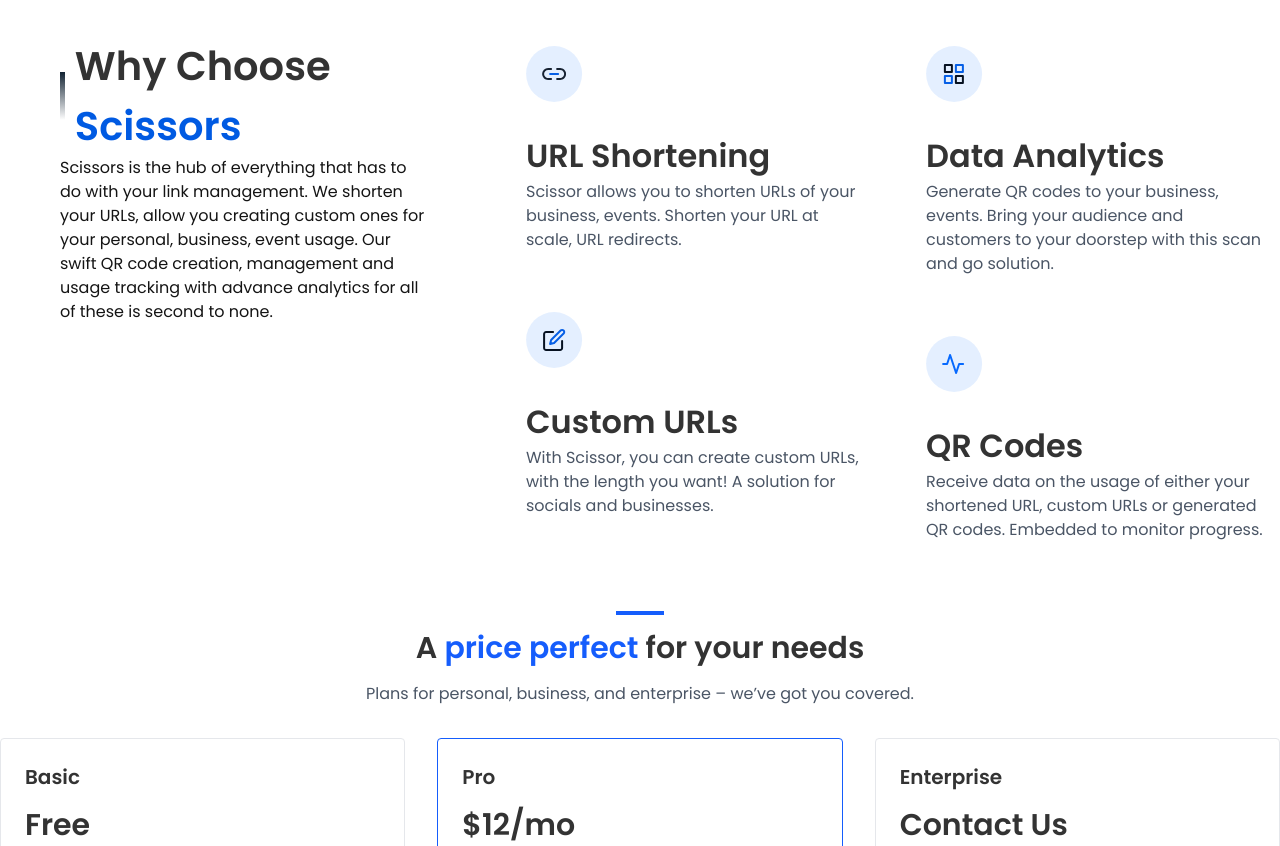
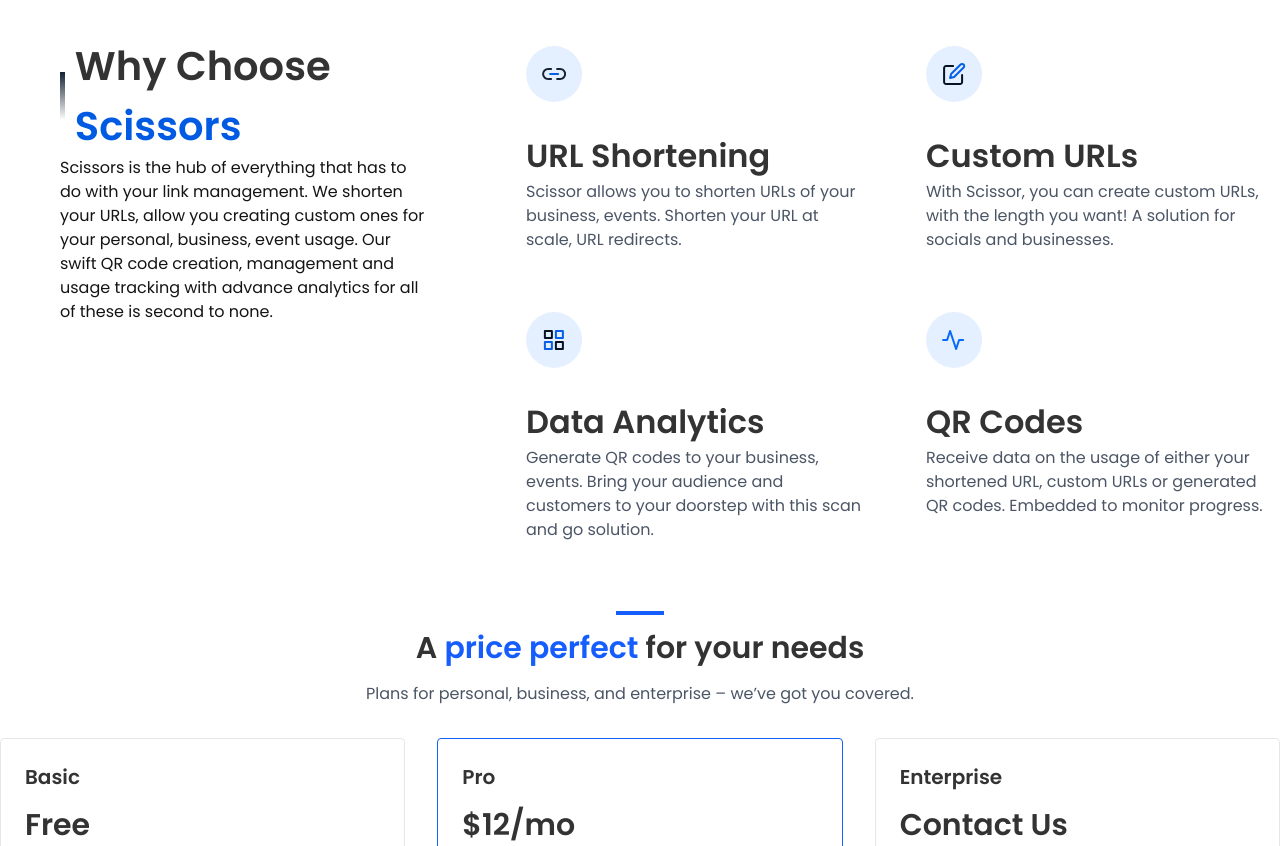
Before and after one commit to ChrisRoland/Scissor-URL-Shortener, a React (Vite) app: page / in a window 1280 px wide. Shown: the part 1240-2086 px from the top of the page. Built offline with nearby package versions, Linux system fonts and the light colour scheme.

Commit message:
fix: feature order
Reorderd the feature listing to match provided UI and fix alignment issues

```diff
--- a/src/components/Features.jsx
+++ b/src/components/Features.jsx
@@ -11,16 +11,16 @@
       "Scissor allows you to shorten URLs of your business, events. Shorten your URL at scale, URL redirects.",
   },
   {
+    icon: dataAnalytics,
+    title: "Data Analytics",
+    description:
+      "Generate QR codes to your business, events. Bring your audience and customers to your doorstep with this scan and go solution.",
+  },
+  {
     icon: customUrl,
     title: "Custom URLs",
     description:
       "With Scissor, you can create custom URLs, with the length you want! A solution for socials and businesses.",
-  },
-  {
-    icon: dataAnalytics,
-    title: "Data Analytics",
-    description:
-      "Generate QR codes to your business, events. Bring your audience and customers to your doorstep with this scan and go solution.",
   },
   {
     icon: qrCodes,
```
